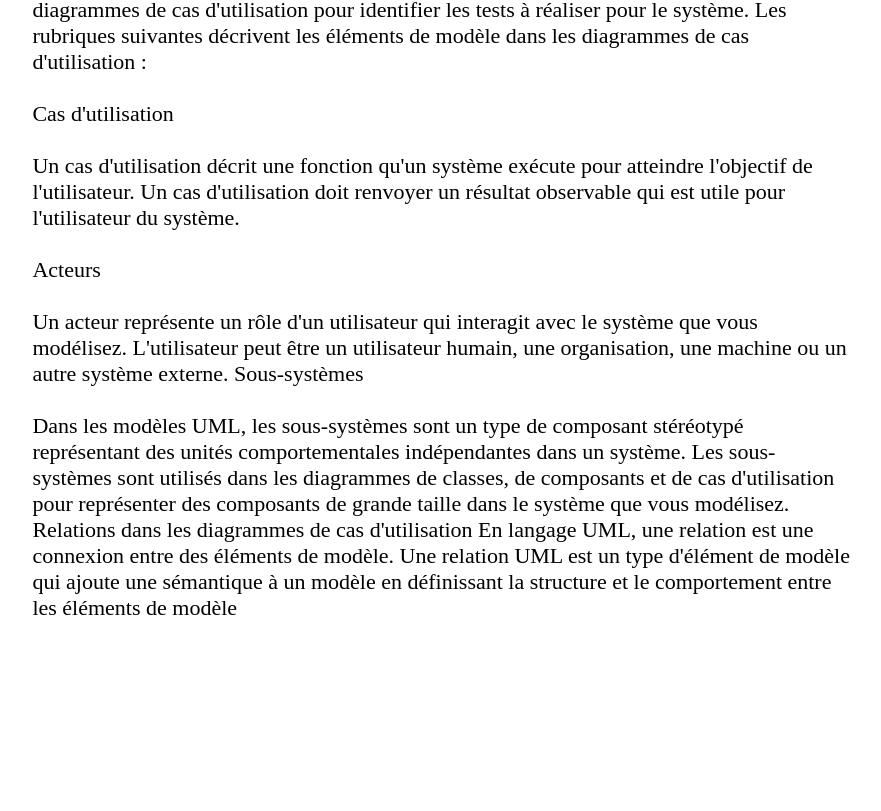
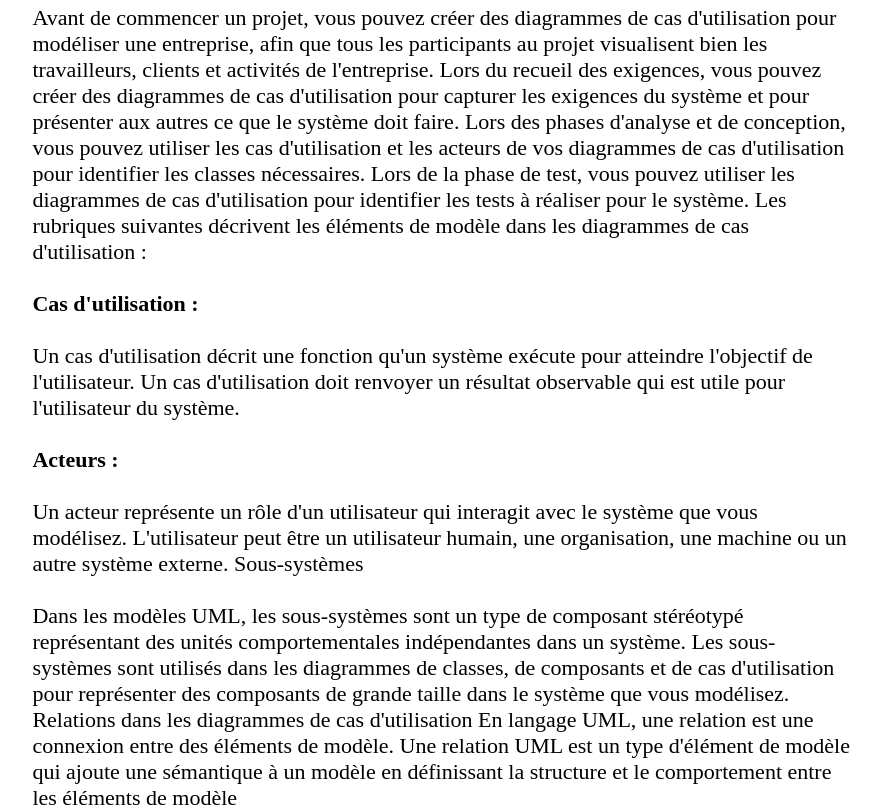
Before and after one commit to 2023-cda-alt-devops-p3/catalog-az, a React (Create React App) app: page /DCU in a window 1280 px wide. Shown: the part 1800-2611 px from the top of the page, without its empty margins (198-1079 px from the left). Before the commit the page ends 2421 px from the top, so only its background shows below. Built offline with nearby package versions, Linux system fonts and the light colour scheme.

Commit message:
add: content pagination

```diff
--- a/src/assets/infoscard.js
+++ b/src/assets/infoscard.js
@@ -15,7 +15,7 @@ export const CardInfos =
 [
     {
         id: 1,
-        title: "Diagramme d'activités",
+        title: "Diagramme d'activité",
         url: "/DA",
         img: exempleDA,
         spec: "UML",
--- a/src/components/DiagCasUtilisation.jsx
+++ b/src/components/DiagCasUtilisation.jsx
@@ -1,49 +1,111 @@
-import React from 'react'
-import exempleDCU from '../assets/exemple-DCU.png'
+import React from "react";
+import exempleDCU from "../assets/exemple-DCU.png";
 
 const DiagCasUtilisation = () => {
   return (
-    <div className='w-80 m-auto'>
-      <div className="m-auto mt-10">
-        <h1 className="text-center mt-10" >Diagramme de cas d'utilisation</h1>
-        <div className='mt-50 desktop'>
-          <img  className="img-diag"src={exempleDCU} alt="exemple_Diag_Activite" />
-          <p className='mt-50 text-info'>Les diagrammes de cas d'utilisation modélisent le comportement d'un système et permettent de capturer les exigences du système. Les diagrammes de cas d'utilisation décrivent les fonctions générales et la portée d'un système.</p>
-          <p className='mt-10 text-info'>Le diagramme de cas d'utilisation est un diagramme UML utilisé pour donner une vision globale du comportement fonctionnel d'un systeme logiciel. Un cas d'utilisation represente une unité discrete d'interaction entre un utilisateur (Human ou Machine) et un system. Il est une entité significative de travail
-            Dans un diagramme de cas d'utilisation il existe des acteurs (actors) qui interagissent avec des cas d'utilisation (use case) UC.
-            Les use case permettent de structurer les besoins des utilisateurs et les objectifs du systeme.
+    <div className="w-80 m-auto">
+      <div className="m-auto mt-100">
+        <h1 className="text-center mt-10">Diagramme de cas d'utilisation</h1>
+        <div className="mt-50 desktop">
+          <img
+            className="img-diag mt-100"
+            src={exempleDCU}
+            alt="exemple_Diag_Activite"
+          />
+          <p className="mt-50 text-info">
+            Les diagrammes de cas d'utilisation modélisent le comportement d'un
+            système et permettent de capturer les exigences du système. Les
+            diagrammes de cas d'utilisation décrivent les fonctions générales et
+            la portée d'un système.
+          </p>
+          <p className="mt-10 text-info">
+            Le diagramme de cas d'utilisation est un diagramme UML utilisé pour
+            donner une vision globale du comportement fonctionnel d'un systeme
+            logiciel. Un cas d'utilisation represente une unité discrete
+            d'interaction entre un utilisateur (Human ou Machine) et un system.
+            Il est une entité significative de travail Dans un diagramme de cas
+            d'utilisation il existe des acteurs (actors) qui interagissent avec
+            des cas d'utilisation (use case) UC. Les use case permettent de
+            structurer les besoins des utilisateurs et les objectifs du systeme.
             Une fois identifié et structuré ces besoins : <br />
-            - Definissent le contour du systeme a modiliser. <br />
-            - Permettent d'identifier les fonctionalités principales ou critiques du systeme.
+            - Definissent le contour du systeme a modiliser. <br />- Permettent
+            d'identifier les fonctionalités principales ou critiques du systeme.
           </p>
-          <p className='mt-50 text-info'>
-              En langage UML, les diagrammes de cas d'utilisation modélisent le comportement d'un système et permettent de capturer les exigences du système. <br />
-              Les diagrammes de cas d'utilisation décrivent les fonctions générales et la portée d'un système. Ces diagrammes identifient également les interactions entre le système et ses acteurs. Les cas d'utilisation et les acteurs dans les diagrammes de cas d'utilisation décrivent ce que le système fait et comment les acteurs l'utilisent, mais ne montrent pas comment le système fonctionne en interne.
-              <br /><br />
-              Les diagrammes de cas d'utilisation illustrent et définissent le contexte et les exigences d'un système entier, ou des parties essentielles d'un système. Vous pouvez modéliser un système complexe avec un seul diagramme de cas d'utilisation, ou créer de nombreux diagrammes de cas d'utilisation pour modéliser les composants du système. Vous développerez des diagrammes de cas d'utilisation essentiellement dans les premières phases d'un projet et vous vous y référerez tout au long du processus de développement.
-              <br /><br />
-              Les diagrammes de cas d'utilisation sont utiles dans les situations suivantes :
-              <br /><br />
-              Avant de commencer un projet, vous pouvez créer des diagrammes de cas d'utilisation pour modéliser une entreprise, afin que tous les participants au projet visualisent bien les travailleurs, clients et activités de l'entreprise.
-              Lors du recueil des exigences, vous pouvez créer des diagrammes de cas d'utilisation pour capturer les exigences du système et pour présenter aux autres ce que le système doit faire.
-              Lors des phases d'analyse et de conception, vous pouvez utiliser les cas d'utilisation et les acteurs de vos diagrammes de cas d'utilisation pour identifier les classes nécessaires.
-              Lors de la phase de test, vous pouvez utiliser les diagrammes de cas d'utilisation pour identifier les tests à réaliser pour le système.
-              Les rubriques suivantes décrivent les éléments de modèle dans les diagrammes de cas d'utilisation :
-              <br /><br />
-              Cas d'utilisation<br /><br />
-              Un cas d'utilisation décrit une fonction qu'un système exécute pour atteindre l'objectif de l'utilisateur. Un cas d'utilisation doit renvoyer un résultat observable qui est utile pour l'utilisateur du système.<br /><br />
-              Acteurs<br /><br />
-              Un acteur représente un rôle d'un utilisateur qui interagit avec le système que vous modélisez. L'utilisateur peut être un utilisateur humain, une organisation, une machine ou un autre système externe.
-              Sous-systèmes<br /><br />
-              Dans les modèles UML, les sous-systèmes sont un type de composant stéréotypé représentant des unités comportementales indépendantes dans un système. Les sous-systèmes sont utilisés dans les diagrammes de classes, de composants et de cas d'utilisation pour représenter des composants de grande taille dans le système que vous modélisez.
-              Relations dans les diagrammes de cas d'utilisation
-              En langage UML, une relation est une connexion entre des éléments de modèle. Une relation UML est un type d'élément de modèle qui ajoute une sémantique à un modèle en définissant la structure et le comportement entre les éléments de modèle
-              </p>
+          <p className="mt-50 text-info">
+            En langage UML, les diagrammes de cas d'utilisation modélisent le
+            comportement d'un système et permettent de capturer les exigences du
+            système. <br />
+            Les diagrammes de cas d'utilisation décrivent les fonctions
+            générales et la portée d'un système. Ces diagrammes identifient
+            également les interactions entre le système et ses acteurs. Les cas
+            d'utilisation et les acteurs dans les diagrammes de cas
+            d'utilisation décrivent ce que le système fait et comment les
+            acteurs l'utilisent, mais ne montrent pas comment le système
+            fonctionne en interne.
+            <br />
+            <br />
+            Les diagrammes de cas d'utilisation illustrent et définissent le
+            contexte et les exigences d'un système entier, ou des parties
+            essentielles d'un système. Vous pouvez modéliser un système complexe
+            avec un seul diagramme de cas d'utilisation, ou créer de nombreux
+            diagrammes de cas d'utilisation pour modéliser les composants du
+            système. Vous développerez des diagrammes de cas d'utilisation
+            essentiellement dans les premières phases d'un projet et vous vous y
+            référerez tout au long du processus de développement.
+            <br />
+            <br />
+            Les diagrammes de cas d'utilisation sont utiles dans les situations
+            suivantes :
+            <br />
+            <br />
+            Avant de commencer un projet, vous pouvez créer des diagrammes de
+            cas d'utilisation pour modéliser une entreprise, afin que tous les
+            participants au projet visualisent bien les travailleurs, clients et
+            activités de l'entreprise. Lors du recueil des exigences, vous
+            pouvez créer des diagrammes de cas d'utilisation pour capturer les
+            exigences du système et pour présenter aux autres ce que le système
+            doit faire. Lors des phases d'analyse et de conception, vous pouvez
+            utiliser les cas d'utilisation et les acteurs de vos diagrammes de
+            cas d'utilisation pour identifier les classes nécessaires. Lors de
+            la phase de test, vous pouvez utiliser les diagrammes de cas
+            d'utilisation pour identifier les tests à réaliser pour le système.
+            Les rubriques suivantes décrivent les éléments de modèle dans les
+            diagrammes de cas d'utilisation :
+            <br />
+            <br />
+            <strong>Cas d'utilisation :</strong>
+            <br />
+            <br />
+            Un cas d'utilisation décrit une fonction qu'un système exécute pour
+            atteindre l'objectif de l'utilisateur. Un cas d'utilisation doit
+            renvoyer un résultat observable qui est utile pour l'utilisateur du
+            système.
+            <br />
+            <br />
+            <strong>Acteurs : </strong>
+            <br />
+            <br />
+            Un acteur représente un rôle d'un utilisateur qui interagit avec le
+            système que vous modélisez. L'utilisateur peut être un utilisateur
+            humain, une organisation, une machine ou un autre système externe.
+            Sous-systèmes
+            <br />
+            <br />
+            Dans les modèles UML, les sous-systèmes sont un type de composant
+            stéréotypé représentant des unités comportementales indépendantes
+            dans un système. Les sous-systèmes sont utilisés dans les diagrammes
+            de classes, de composants et de cas d'utilisation pour représenter
+            des composants de grande taille dans le système que vous modélisez.
+            Relations dans les diagrammes de cas d'utilisation En langage UML,
+            une relation est une connexion entre des éléments de modèle. Une
+            relation UML est un type d'élément de modèle qui ajoute une
+            sémantique à un modèle en définissant la structure et le
+            comportement entre les éléments de modèle
+          </p>
         </div>
-
       </div>
     </div>
-  )
-}
+  );
+};
 
-export default DiagCasUtilisation
+export default DiagCasUtilisation;
--- a/src/index.css
+++ b/src/index.css
@@ -21,6 +21,12 @@
 }
 .mt-50{
     margin-top: 50px;
+}
+.mt-100{
+  margin-top: 100px;
+}
+.p-10{
+  padding: 10px;
 }
 .flex{
     display: flex;
```
Also changed, not shown: src/components/DiagActivite.jsx (+110 -42 lines), src/components/DiagClasses.jsx (+55 -23 lines), src/components/DiagComposants.jsx (+5 -5 lines), src/components/DiagEtat.jsx (+5 -5 lines).
